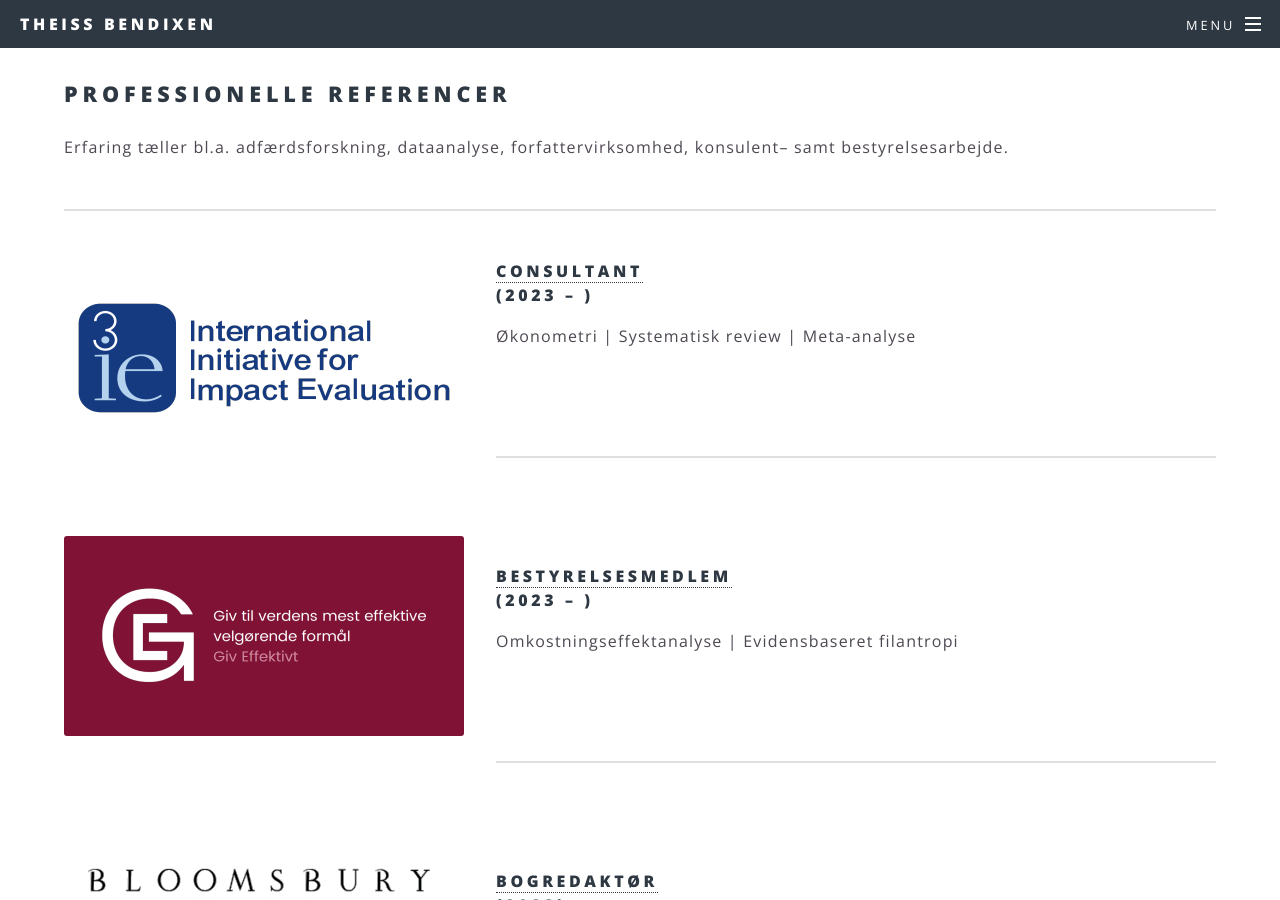
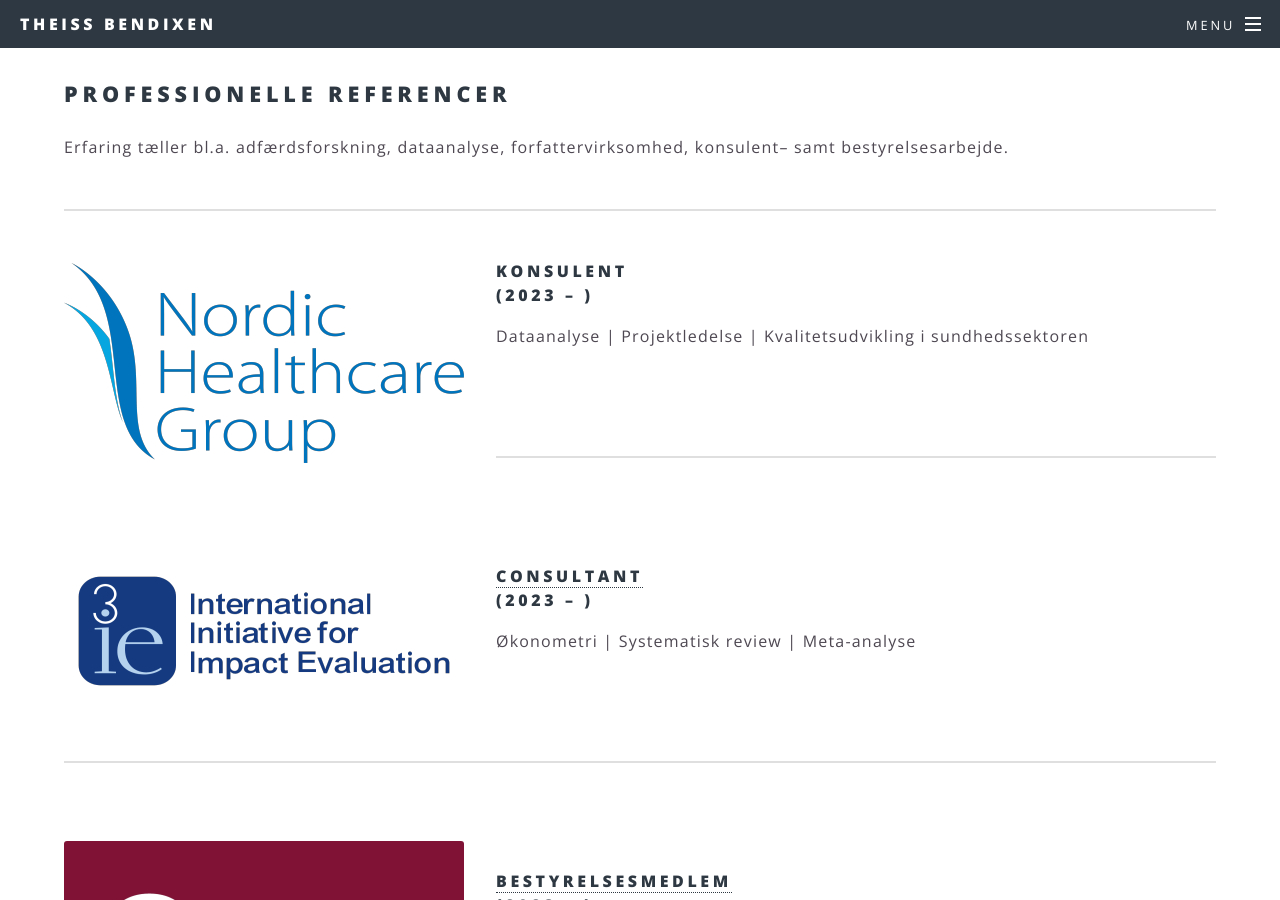
Before and after one commit to tbendixen/tbendixen.github.io.dk, a Jekyll site: the page built from references.html, in a window 1280 px wide and 900 px high, scrolled down 356 px. Built offline with Jekyll 4.4.1, drawn with Linux system fonts in a browser that asks for light colours.

Commit message:
Update references.html

```diff
--- a/references.html
+++ b/references.html
@@ -7,11 +7,11 @@
 				<h2>Professionelle referencer</h2>
 				<p>Erfaring tæller bl.a. adfærdsforskning, dataanalyse, forfattervirksomhed, konsulent– samt bestyrelsesarbejde.</p>
         			<hr />
-<!-- 				<p><span class="image left"><img src="images/nhg.jpg" alt="" /> </span><h4>Konsulent<br>(2023 – )</h4>
-							<p>Dataanalyse | Projektarbejde | Kvalitetsudvikling i sundhedssektoren </p></p>
+ 				<p><span class="image left"><img src="images/nhg.jpg" alt="" /> </span><h4>Konsulent<br>(2023 – )</h4>
+							<p>Dataanalyse | Projektledelse | Kvalitetsudvikling i sundhedssektoren </p></p>
 				<br />
 				<hr />
-				<br />			-->
+				<br />
 				<p><span class="image left"><img src="images/3ie.jpg" alt="" /></span><h4><a href="https://3ieimpact.org/">Consultant<br></a>(2023 – )</h4>
 							<p>Økonometri | Systematisk review | Meta-analyse </p></p>
 				<br />
```
